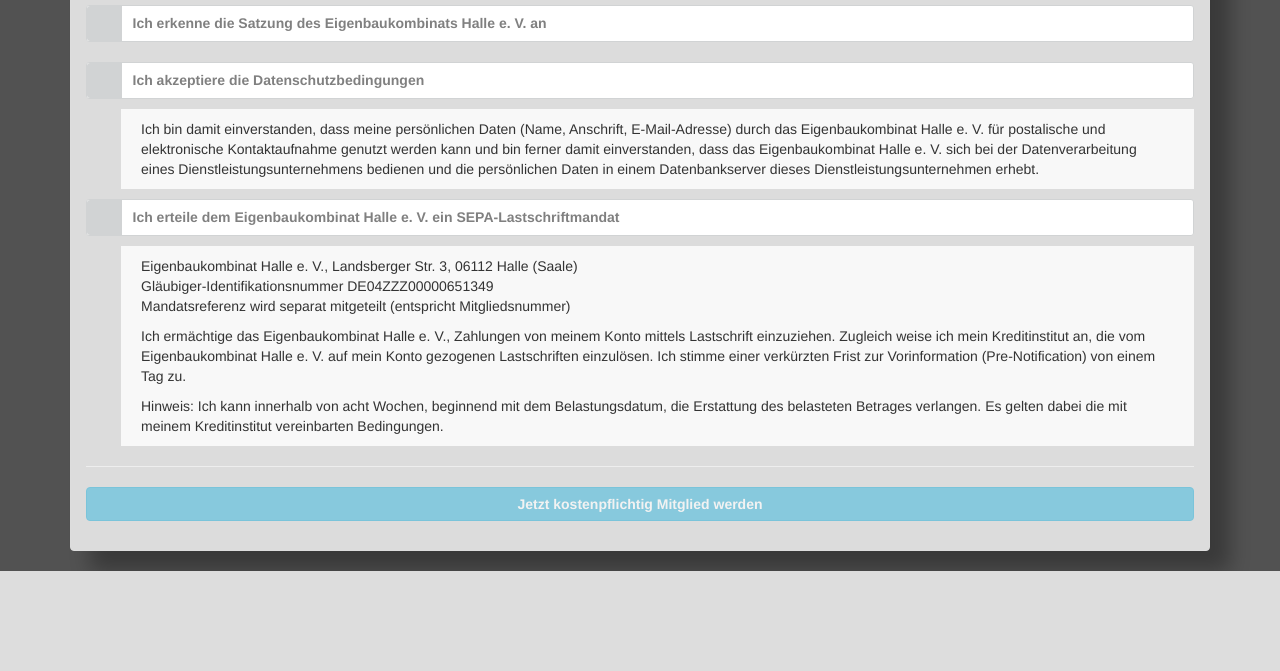
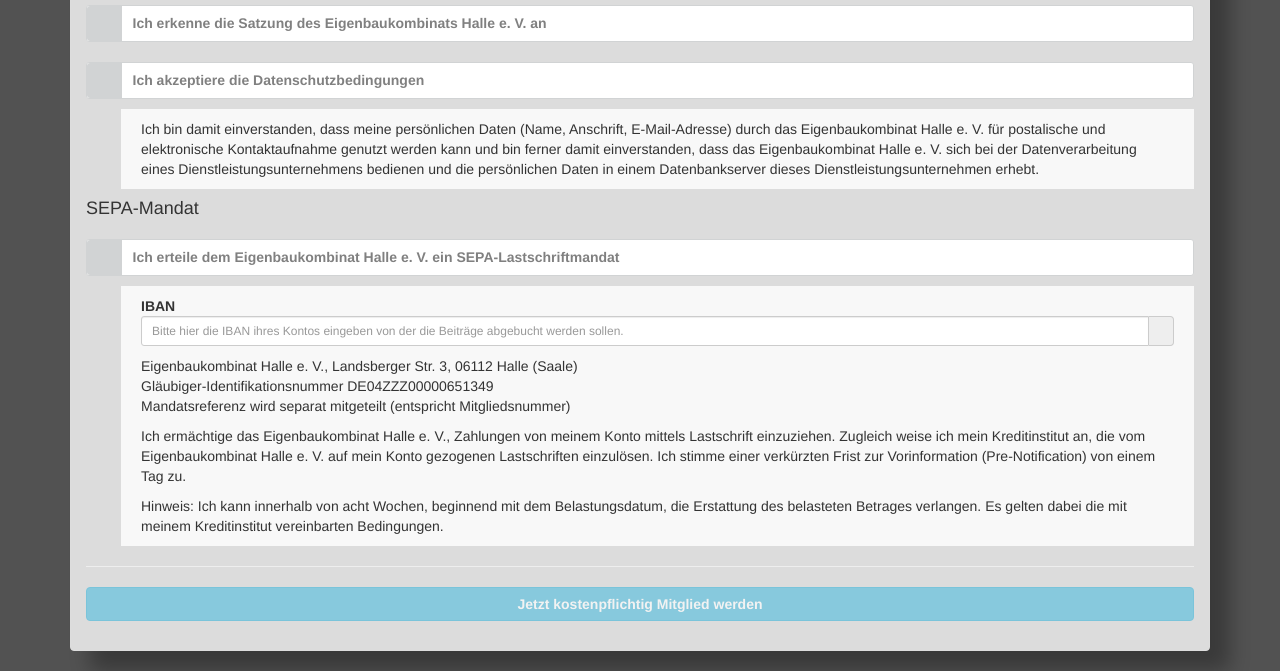
Before and after one commit to Eigenbaukombinat/ebkmember, a Django app: page /preview in a window 1280 px wide. Shown: the part 279-950 px from the top of the page. Before the commit the page ends 850 px from the top, so only its background shows below. Run offline with Django 3.2, Linux system fonts and the light colour scheme; some libraries are stand-ins or nearby versions.

Commit message:
move iban field to preview form

```diff
--- a/ebk_online_registration/settings.py
+++ b/ebk_online_registration/settings.py
@@ -55,9 +55,9 @@ BASE_DIR = os.path.dirname(os.path.dirname(os.path.abspath(__file__)))
 SECRET_KEY = '=+v)38%sihkn)g(wdnv1y1m@+@*@(ldrnbiw$v$e%qgdedw^3%'
 
 # SECURITY WARNING: don't run with debug turned on in production!
-DEBUG = False
+DEBUG = True
 
-ALLOWED_HOSTS = ['mitgliedwerden.eigenbaukombinat.de']
+ALLOWED_HOSTS = ['localhost', 'mitgliedwerden.eigenbaukombinat.de']
 USE_X_FORWARDED_HOST = True
 
 
--- a/registration/forms.py
+++ b/registration/forms.py
@@ -21,7 +21,6 @@ class MemberForm(forms.ModelForm):
             'phonenumber',
             'birthdate',
             'fee',
-            'iban',
             'memberstatus',
             ]
         widgets = {
@@ -36,7 +35,6 @@ class MemberForm(forms.ModelForm):
             'phonenumber': forms.TextInput(attrs={'class':'form-control input-sm', 'placeholder':'Telefonnummer'}),
             'birthdate': forms.DateInput(attrs={'class':'form-control input-sm', 'placeholder':'Geburtstag'}, format='%d.%m.%Y'),
             'fee': forms.NumberInput(attrs={'value':'12'}),
-            'iban': forms.TextInput(attrs={'class':'form-control input-sm', 'placeholder':'IBAN', 'data-validation':'iban'}),
             'memberstatus': forms.RadioSelect(attrs={'class':'memberstatus'}),
         }
 
@@ -48,11 +46,15 @@ class AgreementForm(forms.ModelForm):
             'sepa_agree',
             'rules_agree',
             'privacy_agree',
+            'iban',
+
             ]
         widgets = {
             'sepa_agree': forms.CheckboxInput(attrs={}),
             'rules_agree': forms.CheckboxInput(attrs={}),
             'privacy_agree': forms.CheckboxInput(attrs={}),
+            'iban': forms.TextInput(attrs={'class':'form-control input-sm', 'placeholder':'Bitte hier die IBAN ihres Kontos eingeben von der die Beiträge abgebucht werden sollen.', 'data-validation':'iban'}),
+
         }
 
 class FeeForm(forms.ModelForm):
--- a/registration/templates/register_preview.html
+++ b/registration/templates/register_preview.html
@@ -94,13 +94,6 @@
                                 </p>
                             </div>
                         </div>
-                        <div class="row">
-                            <div class="col-xs-12 col-sm-12 col-md-12">
-                                <p>
-                                    {{ preview_data.iban }}
-                                </p>
-                            </div>
-                        </div>
                         </div>
                         <form action="{% url 'preview' %}" method="POST" class="register-form" id="preview">{% csrf_token %}
                         <div class="row">
@@ -142,6 +135,7 @@
                                     </p>
                                 </div>
                             </div>
+                        <h4>SEPA-Mandat</h4>
                             <div class="row">
                                 <div class="col-xs-12 col-sm-12 col-md-12">
                                     <div class="funkyradio">
@@ -151,6 +145,23 @@
                                         </div>
                                     </div>
                                 </div>
+                            </div>
+                            <div class="row">
+
+
+                            <div class="col-xs-12 col-sm-12 col-md-12 infotext">
+                                    <strong>IBAN</strong>
+
+                                <div class="input-group">
+                                    {{ form.iban }}
+                                    <span class="input-group-addon"><i id="iban-check" class="" style="display: none"></i></span>
+                                </div>
+                            </div>
+                            </div>
+
+                            <div class="row">
+
+
                                 <div class="col-xs-12 col-sm-12 col-md-12 infotext">
                                     <p>
                                     Eigenbaukombinat Halle e. V., Landsberger Str. 3, 06112 Halle (Saale)<br>
@@ -185,5 +196,21 @@
                     $('#submit').prop('disabled', true);
                 };
             });
+
+             $.validate({
+                form: '#preview',
+                modules : 'sepa',
+            });
+            $('input')
+                .on('validation', function(evt, valid) {
+                    if (this.name == 'iban'){
+                        if (valid == true){
+                            $('#iban-check').attr('class', 'glyphicon glyphicon-check').show();
+                            $('#submit').prop('disabled', false);
+                        }else{
+                            $('#iban-check').attr('class', 'glyphicon glyphicon-remove').show();
+                        };
+                    };
+                });
             </script>
             {% endblock %}
--- a/registration/views.py
+++ b/registration/views.py
@@ -42,7 +42,6 @@ def register(request):
             birthdate = memberform.cleaned_data['birthdate']
             birthdate = birthdate.strftime('%d/%m/%Y')
             fee = memberform.cleaned_data['fee']
-            iban = memberform.cleaned_data['iban']
             memberstatus = memberform.cleaned_data['memberstatus']
 
             #encapsulate to preview on next page
@@ -58,7 +57,6 @@ def register(request):
                 'phonenumber':phonenumber,
                 'birthdate':birthdate,
                 'fee':fee,
-                'iban':iban,
                 'memberstatus':memberstatus,
             }
             form = AgreementForm()
@@ -79,7 +77,9 @@ def preview(request):
             #check if rules are accepted if not show message
             if form.cleaned_data['sepa_agree'] == True and \
                 form.cleaned_data['rules_agree'] == True and \
-                form.cleaned_data['privacy_agree'] == True:
+                form.cleaned_data['privacy_agree'] == True and \
+                form.cleaned_data['iban']:
+
                 #check if member with this name already exists if not proceed
                 if Member.objects.filter(
                                             name=memberform.cleaned_data['name'],
@@ -99,9 +99,9 @@ def preview(request):
                     member.phonenumber = memberform.cleaned_data['phonenumber']
                     member.birthdate = memberform.cleaned_data['birthdate']
                     member.fee = memberform.cleaned_data['fee']
-                    member.iban = memberform.cleaned_data['iban']
                     member.memberstatus = memberform.cleaned_data['memberstatus']
                     member.status = 'pending'
+                    member.iban = form.cleaned_data['iban']
                     member.sepa_agree = form.cleaned_data['sepa_agree']
                     member.rules_agree = form.cleaned_data['rules_agree']
                     member.privacy_agree = form.cleaned_data['privacy_agree']
```
Also changed, not shown: registration/templates/register_page.html (+5 -25 lines).
